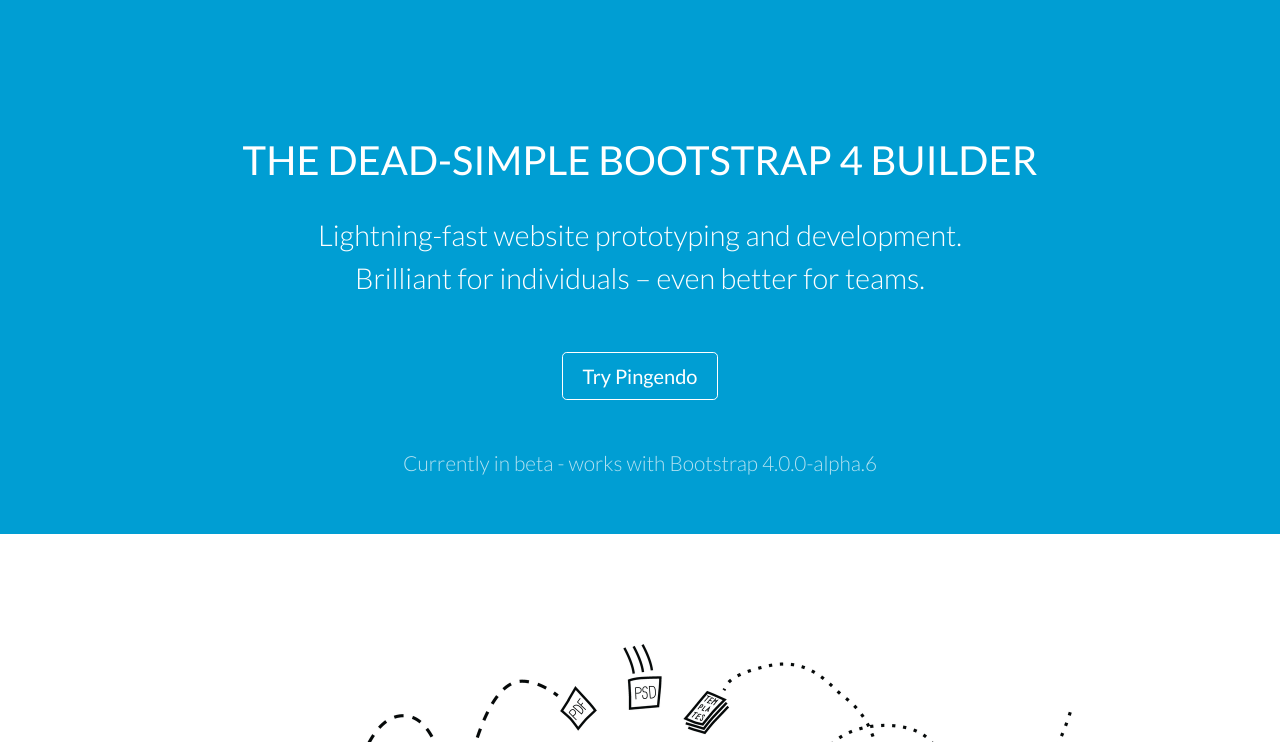
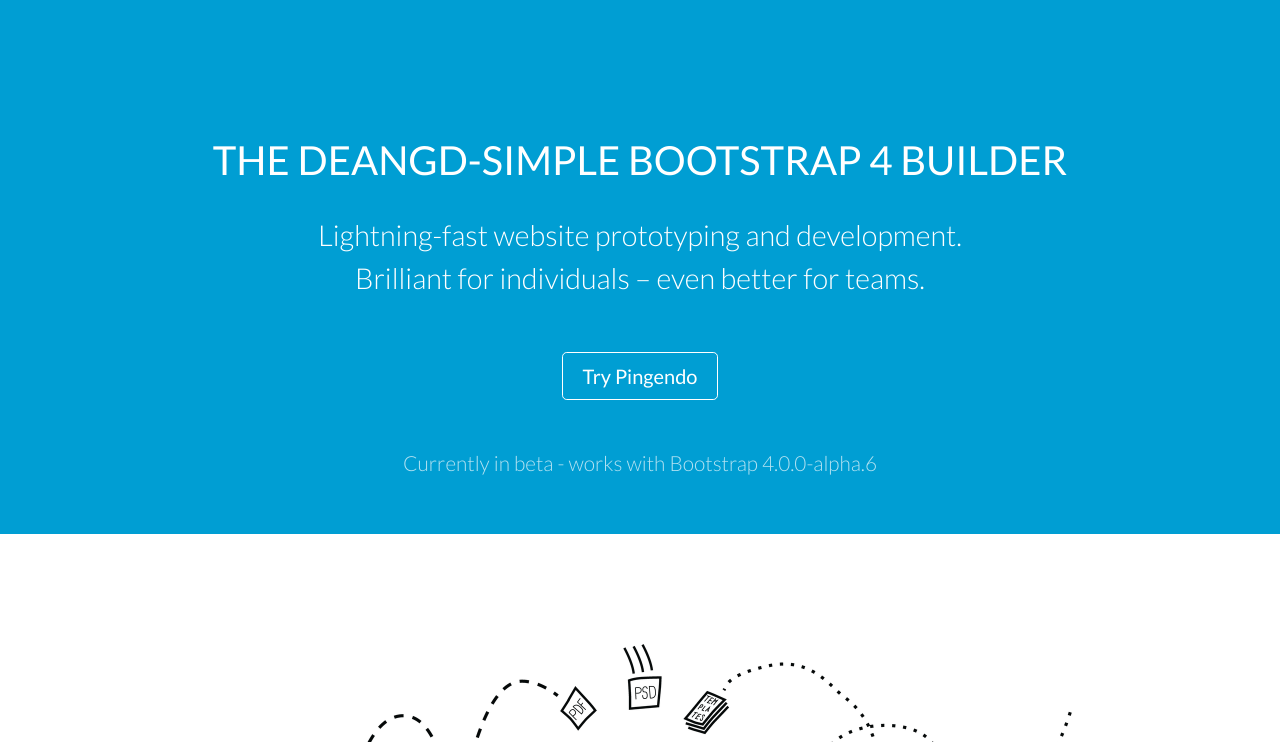
Before and after one commit to gseregni/playground, a plain HTML site: page blank.html in a window 1280 px wide. Shown: the part 58-800 px from the top of the page. Drawn offline with nearby package versions, Linux system fonts and the light colour scheme.

Commit message:
Commit from Pingendo

```diff
--- a/blank.html
+++ b/blank.html
@@ -37,7 +37,7 @@
       <div class="row"> </div>
       <div class="row">
         <div class="col-lg-12">
-          <h1 class="text-xs-center text-white my-4 text-uppercase display-1" style=";line-height:1.5" data-writefull-timeout="null"><br><b>The Dead-simple Bootstrap 4 builder</b><br></h1>
+          <h1 class="text-xs-center text-white my-4 text-uppercase display-1" style=";line-height:1.5" data-writefull-timeout="null"><br><b>The Deangd-simple Bootstrap 4 builder</b><br></h1>
           <h1 class="text-xs-center text-white display-2" style=";line-height:1.5" data-writefull-timeout="null">Lightning-fast website prototyping&nbsp;and development.<br>Brilliant for individuals – even better for teams.<br><br></h1>
           <div class="btn-group"> </div><a href="https://pingendo.com/Pingendo/playground/edit/master/blank.html" class="mb-3 btn btn-lg btn-outline-success" target="_blank"><b>&nbsp;Try Pingendo&nbsp;</b></a>
           <h1 class="text-xs-center display-4 text-muted" style=";line-height:1.5"
```
